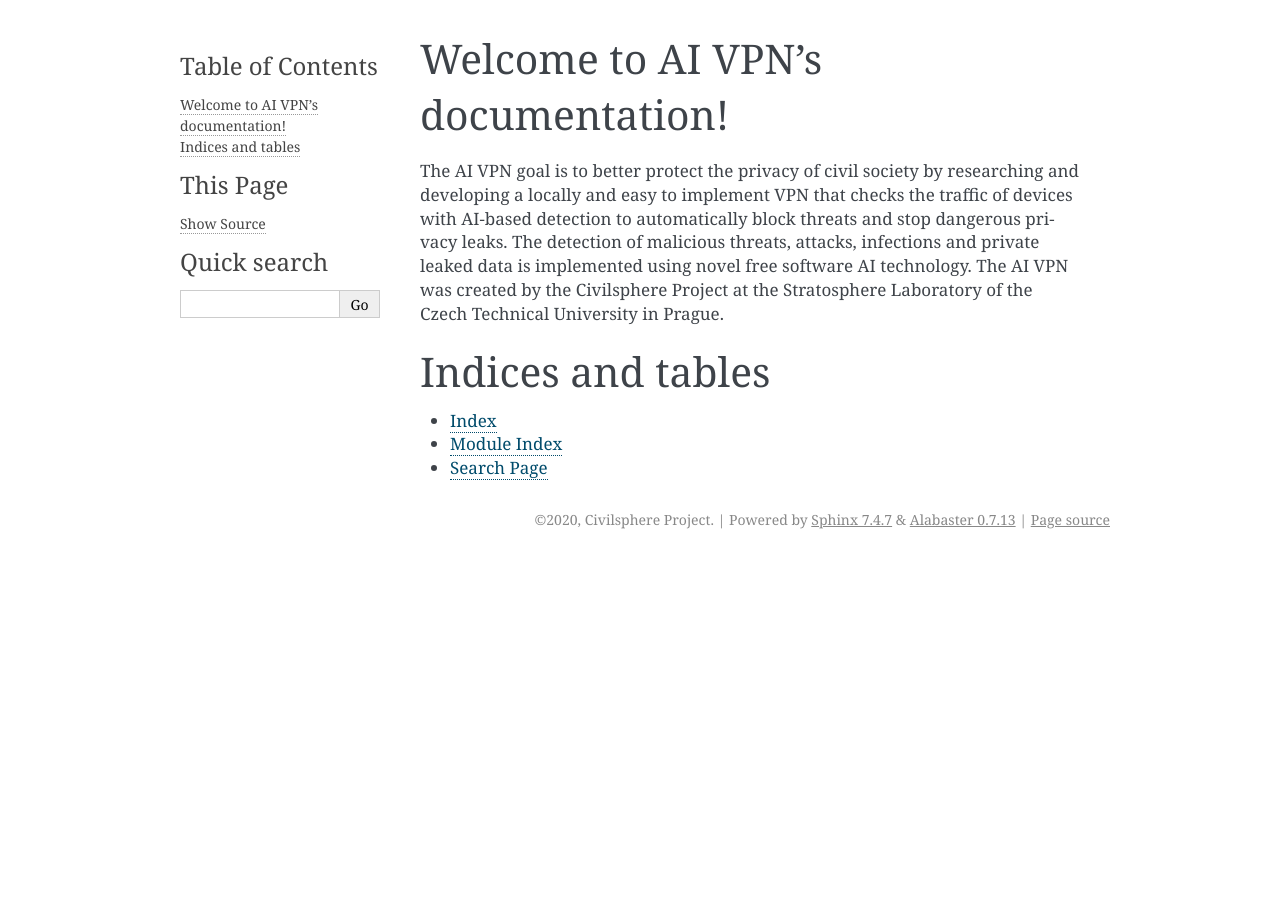
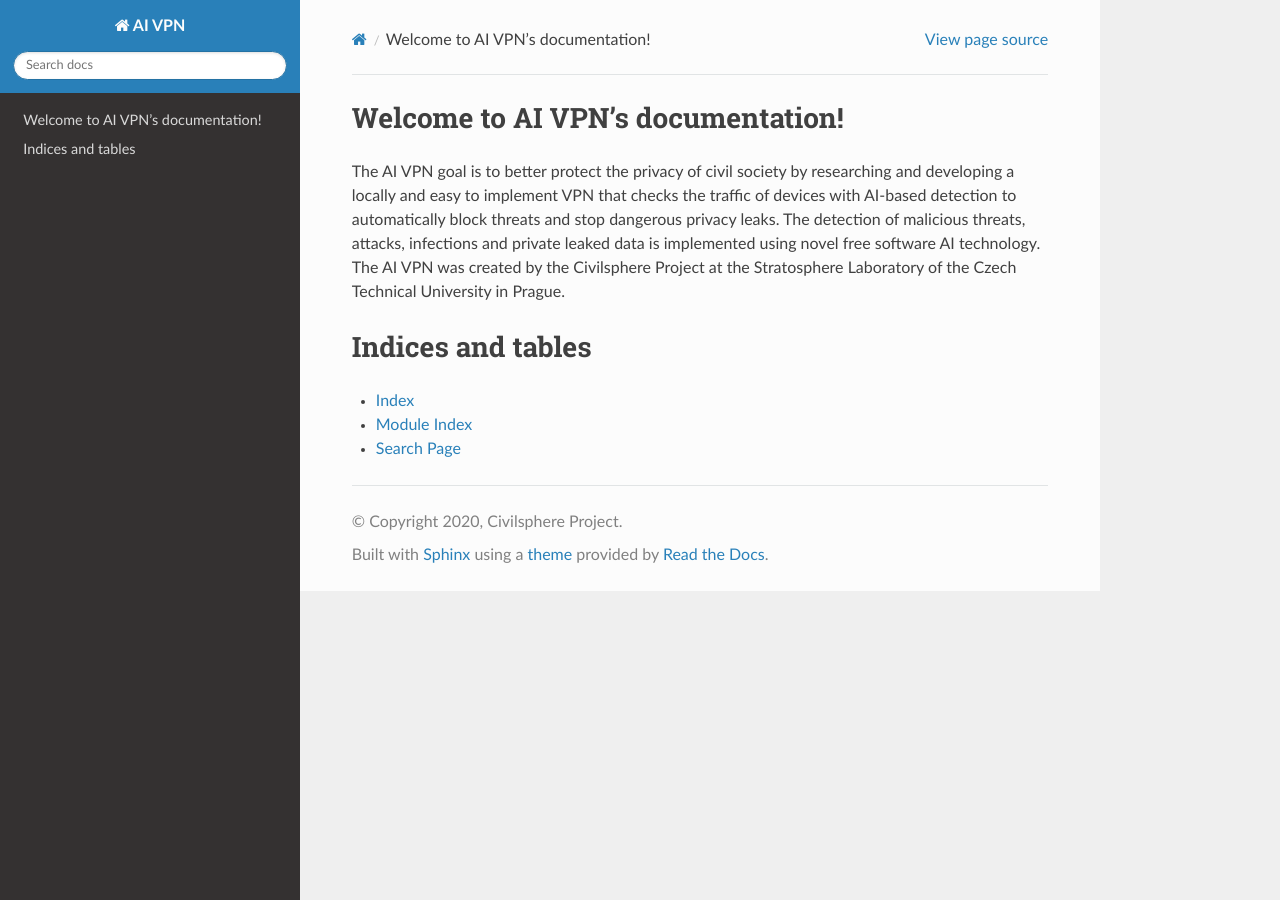
Before and after one commit to stratosphereips/AIVPN, a Sphinx documentation site: the page built from docs/source/index.rst, in a window 1280 px wide. Built offline with Sphinx 7.4.7 and the Read the Docs theme 2.0.0, drawn with Linux system fonts in a browser that asks for light colours.

Commit message:
docs: pdated sphinx theme

```diff
--- a/docs/source/conf.py
+++ b/docs/source/conf.py
@@ -39,15 +39,14 @@
 # List of patterns, relative to source directory, that match files and
 # directories to ignore when looking for source files.
 # This pattern also affects html_static_path and html_extra_path.
-exclude_patterns = []
+exclude_patterns = ['_build']
 
 
 # -- Options for HTML output -------------------------------------------------
 
 # The theme to use for HTML and HTML Help pages.  See the documentation for
 # a list of builtin themes.
-#
-html_theme = 'alabaster'
+html_theme = 'sphinx_rtd_theme'
 
 # Add any paths that contain custom static files (such as style sheets) here,
 # relative to this directory. They are copied after the builtin static files,
```
